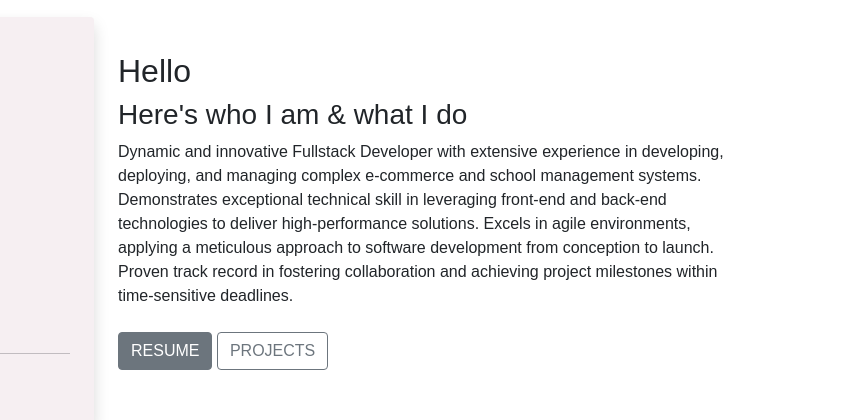
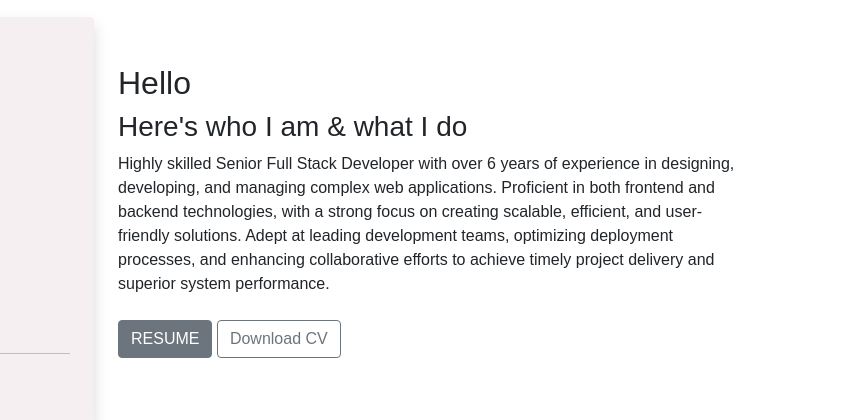
Before and after one commit to SaraMagdyAbdelhamed/portofolio, a plain HTML site: page index.html in a window 1280 px wide. Shown: the part 114-534 px from the top of the page, 426-1280 px from the left. Drawn offline with nearby package versions, Linux system fonts and the light colour scheme.

Commit message:
edit about

```diff
--- a/index.html
+++ b/index.html
@@ -67,14 +67,15 @@
                 <div>
                     <h2>Hello</h2>
                     <h3>Here's who I am & what I do</h3>
-                    <p>Dynamic and innovative Fullstack Developer with extensive experience in developing, deploying, and managing
-                        complex e-commerce and school management systems. Demonstrates exceptional technical skill in leveraging
-                        front-end and back-end technologies to deliver high-performance solutions. Excels in agile environments, applying
-                        a meticulous approach to software development from conception to launch. Proven track record in fostering
-                        collaboration and achieving project milestones within time-sensitive deadlines.</p>
+                    <p> Highly skilled Senior Full Stack Developer with over 6 years of experience in
+                        designing, developing, and managing complex web applications. Proficient in
+                        both frontend and backend technologies, with a strong focus on creating
+                        scalable, efficient, and user-friendly solutions. Adept at leading development
+                        teams, optimizing deployment processes, and enhancing collaborative efforts to
+                        achieve timely project delivery and superior system performance.</p>
                     <div class="buttons mt-4">
-                        <a href="#" class="btn btn-secondary">RESUME</a>
-                        <a href="#" class="btn btn-outline-secondary">PROJECTS</a>
+                        <a href="/resume.html" class="btn btn-secondary">RESUME</a>
+                        <a href="saramagdy.pdf" class="btn btn-outline-secondary" download="Sara_Magdy_CV.pdf">Download CV</a>
                     </div>
                 </div>
 
```
